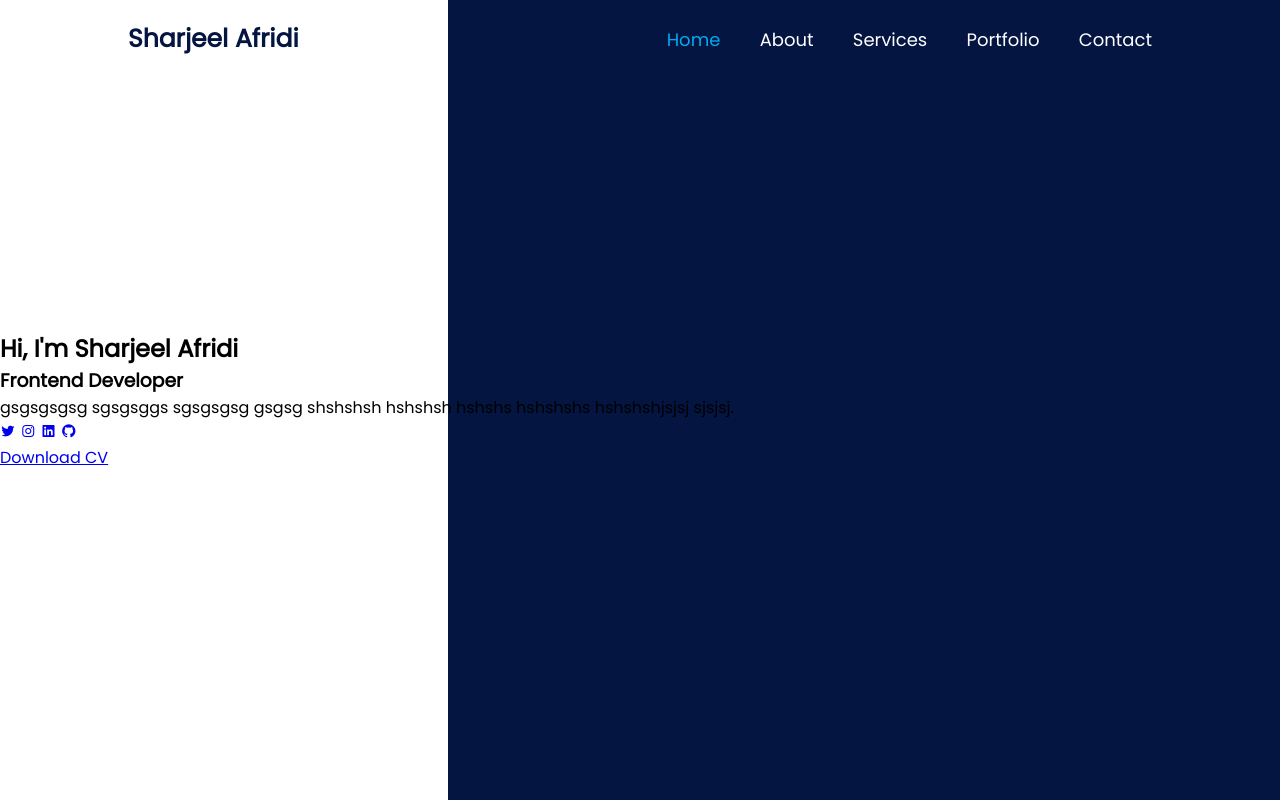
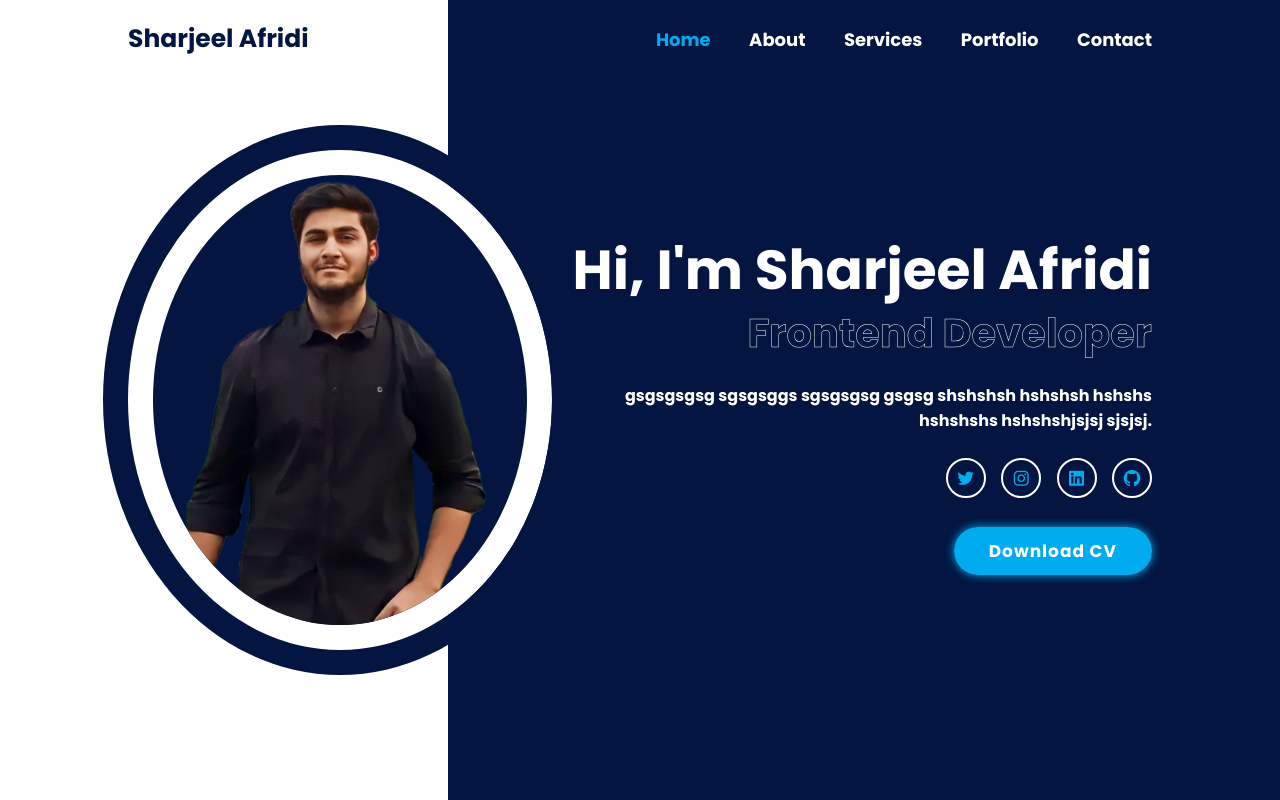
Before and after one commit to Sharjeel-Afridi/Portfolio, a plain HTML site: page index.html in a window 1280 px wide. Drawn offline with nearby package versions, Linux system fonts and the light colour scheme.

Commit message:
added img

```diff
--- a/index.css
+++ b/index.css
@@ -42,5 +42,95 @@ a.active{
     height: 100vh;
     background: linear-gradient(-90deg, #031540 65%, #fff 35%);
     display: flex;
+    justify-content: space-between;
     align-items: center;
+    padding: 0 10%;
 }
+
+.home-image {
+    display: flex;
+    justify-content: center;
+    align-items: center;
+    width: 500px;
+    height: 500px;
+    background: #031540;
+    border-radius: 50%;
+    border: 25px solid #fff;
+    overflow: hidden;
+    outline: 25px solid #031540;
+}
+
+.home-image img{
+    position: relative;
+    left: 40px;
+    max-width: 700px;
+    border-radius: 50%;
+}
+
+.home-content {
+    max-width: 600px;
+    color:#fff;
+    text-align: right;
+}
+.home-content h1{
+    font-size: 55px;
+    line-height: 1.2;
+}
+
+.home-content h3{
+    font-size: 40px;
+    color: transparent;
+    -webkit-text-stroke: .5px #fff;
+}
+
+.home-content p{
+    font-size: 16px;
+    margin-top: 20px;
+}
+
+.home-sci{
+    margin: 25px 0 40px;
+}
+
+.home-sci a{
+    display: inline-flex;
+    justify-content: center;
+    align-items: center;
+    width: 40px;
+    height: 40px;
+    background: transparent;
+    border: 2px solid #fff;
+    border-radius: 50%;
+    font-size: 20px;
+    color: #00abf0;
+    text-decoration: none;
+    margin-left: 12px;
+    transition: .5s;
+}
+
+.home-sci a:hover {
+    background: #00abf0 ;
+    color: #fff;
+    border-color: #00abf0;
+    box-shadow: 0 0 10px #00abf0;
+}
+
+.btn {
+    padding: 12px 35px;
+    background: #00abf0;
+    border-radius: 40px;
+    font-size: 17px;
+    color: #fff;
+    text-decoration: none;
+    font-weight: 600;
+    letter-spacing: 1px;
+    box-shadow: 0 0 10px #00abf0;
+    transition: .5s;
+}
+
+.btn:hover{
+    background: #00abf0 ;
+    color: #fff;
+    border-color: #00abf0;
+    box-shadow: none;
+}
--- a/index.html
+++ b/index.html
@@ -4,7 +4,7 @@
         <link rel="stylesheet" href="index.css">
         <link rel="preconnect" href="https://fonts.googleapis.com">
         <link rel="preconnect" href="https://fonts.gstatic.com" crossorigin>
-        <link href="https://fonts.googleapis.com/css2?family=PT+Sans:wght@700&family=Poppins&display=swap" rel="stylesheet">
+        <link href="https://fonts.googleapis.com/css2?family=Poppins:wght@700&display=swap" rel="stylesheet">
         <link href='https://unpkg.com/boxicons@2.1.4/css/boxicons.min.css' rel='stylesheet'>
     </head>
     <body>
@@ -21,6 +21,9 @@
         </header>
 
         <section class="home">
+            <div class="home-image">
+                <img src="sharjeel.png">
+            </div>
             <div class="home-content">
                 <h1>Hi, I'm Sharjeel Afridi</h1>
                 <h3>Frontend Developer</h3>
```
Also changed, not shown: sharjeel.png (added).
